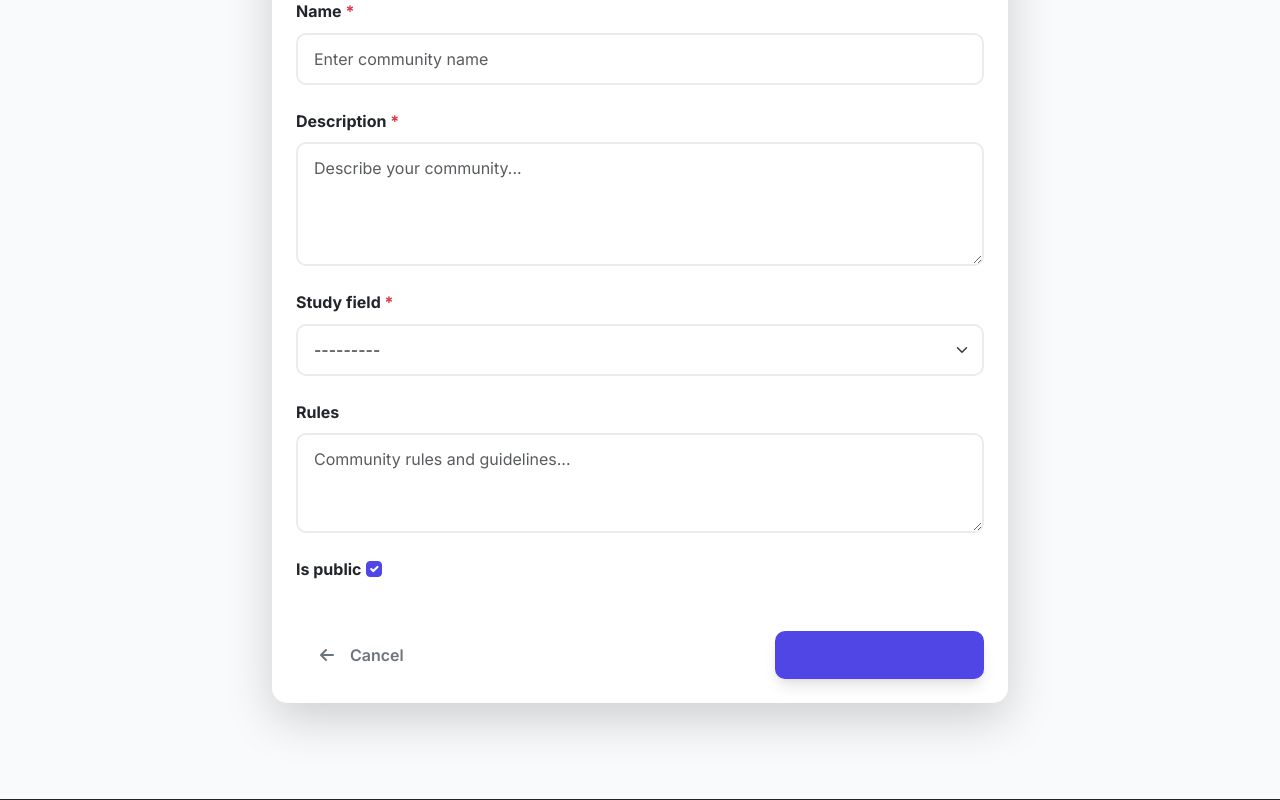
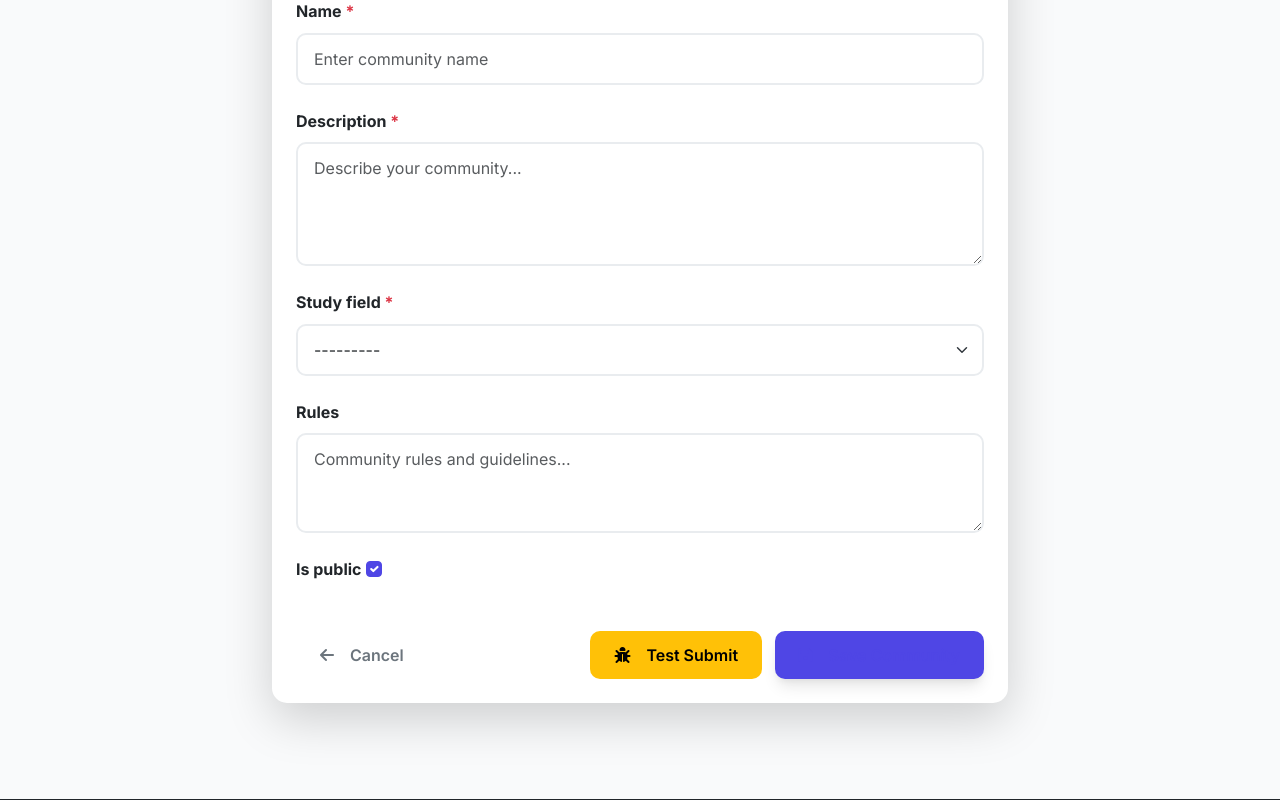
Before and after one commit to Appie0904/studentzone, a Django app: page /communities/create/ in a window 1280 px wide. Shown: the part 241-1041 px from the top of the page. Run offline with Django 4.2, Linux system fonts and the light colour scheme; the visitor is signed in with stand-in values (Sample User, id 1); data that the repository does not hold is empty.

Commit message:
Add comprehensive debugging to community form - Add explicit form action and enhanced JavaScript debugging - Add test button for form submission debugging - Simplify JavaScript to remove potential conflicts - Add detailed console logging for form submission - Add form validation debugging - Add test button to verify form submission works - Remove explicit action to use current URL - Add global error handler for JavaScript issues

```diff
--- a/templates/communities/community_form.html
+++ b/templates/communities/community_form.html
@@ -51,9 +51,14 @@
                             <a href="{% url 'communities:community_list' %}" class="btn btn-outline-secondary btn-lg">
                                 <i class="fas fa-arrow-left me-2"></i>Cancel
                             </a>
-                            <button type="submit" class="btn btn-primary btn-lg" id="saveBtn">
-                                <i class="fas fa-save me-2"></i>Save Community
-                            </button>
+                            <div>
+                                <button type="button" class="btn btn-warning btn-lg me-2" id="testBtn">
+                                    <i class="fas fa-bug me-2"></i>Test Submit
+                                </button>
+                                <button type="submit" class="btn btn-primary btn-lg" id="saveBtn">
+                                    <i class="fas fa-save me-2"></i>Save Community
+                                </button>
+                            </div>
                         </div>
                     </form>
                 </div>
@@ -120,43 +125,58 @@
 </style>
 
 <script>
-document.getElementById('communityForm').addEventListener('submit', function(e) {
-    console.log('Form submission started');
-    const formData = new FormData(this);
-    console.log('Form data:', Object.fromEntries(formData));
-
-    // Show loading state
-    const saveBtn = document.getElementById('saveBtn');
-    const originalText = saveBtn.innerHTML;
-    saveBtn.innerHTML = '<i class="fas fa-spinner fa-spin me-2"></i>Saving...';
-    saveBtn.disabled = true;
-
-    // Re-enable after a delay in case of error
-    setTimeout(() => {
-        saveBtn.innerHTML = originalText;
-        saveBtn.disabled = false;
-    }, 10000);
-});
-
-// Debug form field values
+// Simple form debugging
 document.addEventListener('DOMContentLoaded', function() {
     console.log('Community form loaded');
     const form = document.getElementById('communityForm');
+    const saveBtn = document.getElementById('saveBtn');
+
     if (form) {
         console.log('Form found:', form);
-        const fields = form.querySelectorAll('input, select, textarea');
-        console.log('Form fields:', fields.length);
+        console.log('Form action:', form.action);
+        console.log('Form method:', form.method);
 
-        // Add validation feedback
-        fields.forEach(field => {
-            field.addEventListener('blur', function() {
-                if (this.hasAttribute('required') && !this.value.trim()) {
-                    this.classList.add('is-invalid');
-                } else {
-                    this.classList.remove('is-invalid');
-                }
+        // Simple form submission handler
+        form.addEventListener('submit', function(e) {
+            console.log('Form submission started');
+
+            // Show loading state
+            if (saveBtn) {
+                saveBtn.innerHTML = '<i class="fas fa-spinner fa-spin me-2"></i>Saving...';
+                saveBtn.disabled = true;
+            }
+
+            console.log('Form submission proceeding...');
+        });
+
+        // Add click handler to save button
+        if (saveBtn) {
+            saveBtn.addEventListener('click', function(e) {
+                console.log('Save button clicked');
             });
-        });
+        }
+
+        // Add test button functionality
+        const testBtn = document.getElementById('testBtn');
+        if (testBtn) {
+            testBtn.addEventListener('click', function(e) {
+                console.log('Test button clicked');
+
+                // Fill in some test data
+                const nameField = form.querySelector('input[name="name"]');
+                const descField = form.querySelector('textarea[name="description"]');
+                const studyField = form.querySelector('select[name="study_field"]');
+
+                if (nameField) nameField.value = 'Test Community';
+                if (descField) descField.value = 'This is a test community';
+                if (studyField && studyField.options.length > 1) studyField.value = studyField.options[1].value;
+
+                console.log('Test data filled, submitting form...');
+                form.submit();
+            });
+        }
+    } else {
+        console.error('Form not found!');
     }
 });
 </script>
```
